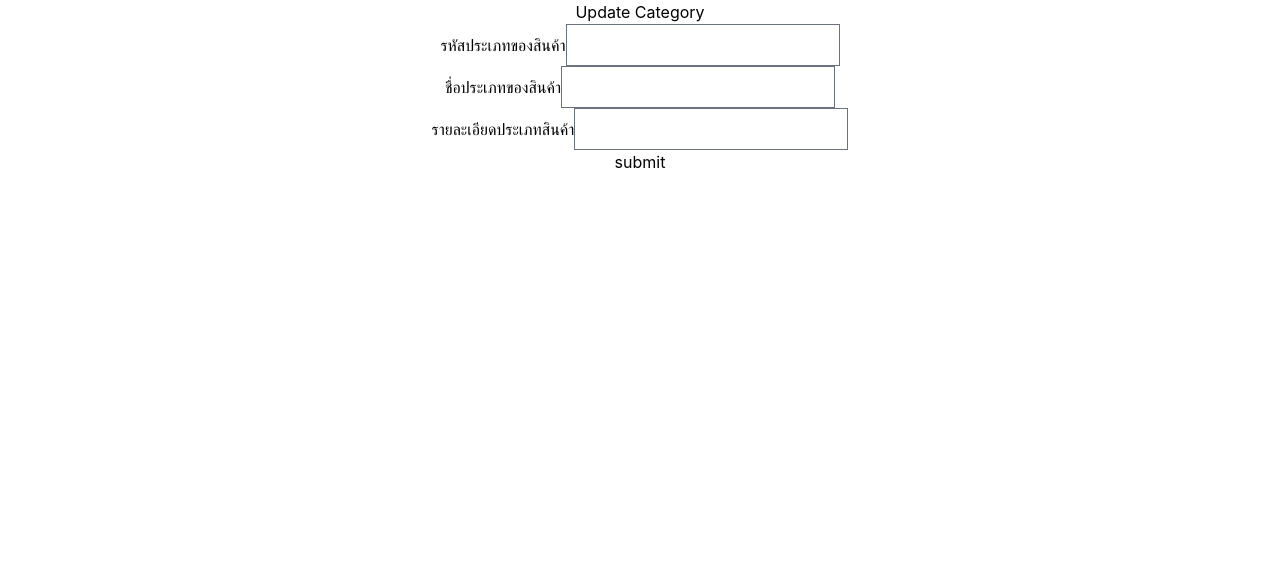
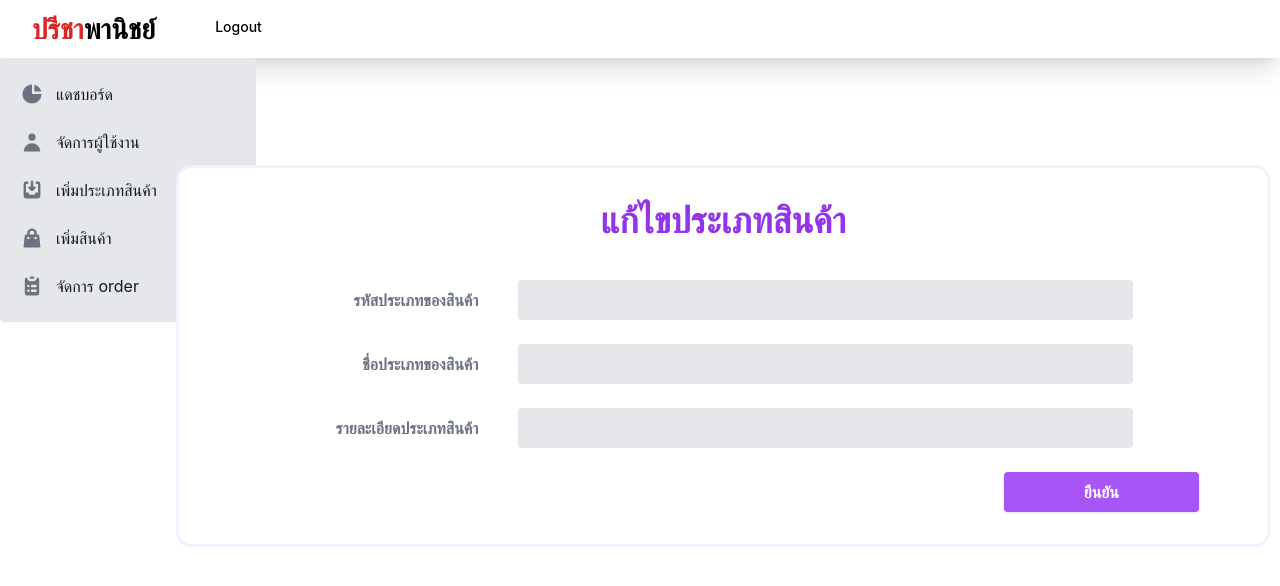
Before and after one commit to Zaiza2000/Project, a React (Create React App) app in the folder client/: page /admin/update-category/1 in a window 1280 px wide. Shown: the top 586 px of the page. Built offline with nearby package versions, Linux system fonts and the light colour scheme; no server answers.

Commit message:
Update (UpdateCategory)

```diff
--- a/client/src/components/page/admin/category/UpdateCategory.js
+++ b/client/src/components/page/admin/category/UpdateCategory.js
@@ -1,5 +1,8 @@
 import React, { useState, useEffect } from "react";
 import { useParams, useNavigate } from "react-router-dom";
+//page
+import MenubarAdmin from "../../../layouts/MenubarAdmin";
+import NavbarLogin from "../../../layouts/NavbarLogin";
 //function
 import {
   editCategory,
@@ -18,18 +21,17 @@ export default function UpdateCategory() {
   const [values, setValues] = useState(initialstate);
 
   useEffect(() => {
-   loadData()
+    loadData();
   }, []);
 
   const loadData = () => {
     getCategory(param.id)
-    .then((res) =>{
-        setValues({...values , ...res.data});
-
-    }).catch((err) =>{
+      .then((res) => {
+        setValues({ ...values, ...res.data });
+      })
+      .catch((err) => {
         console.log(err);
-
-    })
+      });
   };
   console.log(values);
 
@@ -42,58 +44,99 @@ export default function UpdateCategory() {
 
   const handleSubmit = (e) => {
     e.preventDefault();
-    editCategory(values.category_id,values)
-    .then((res)=>{
+    editCategory(values.category_id, values)
+      .then((res) => {
         console.log(res);
-        alert("Update Category success")
-        navigate("/admin/create-category")
-    }).catch((err)=>{
-        alert("Update Error!!!")
+        alert("Update Category success");
+        navigate("/admin/create-category");
+      })
+      .catch((err) => {
+        alert("Update Error!!!");
         console.log(err);
-    })
-
+      });
   };
 
   return (
     <div>
-      <h1>Update Category</h1>
-      <form onSubmit={handleSubmit}>
-        <div className="form-group">
-          <label>รหัสประเภทของสินค้า</label>
+      <NavbarLogin />
+      <MenubarAdmin />
+      <div className="mr-[1%] ml-[14%] mt-[-12%] rounded-xl bg-white p-6 ring ring-indigo-50 sm:p-8 ">
+        <h3 className="text-4xl font-bold text-purple-600">
+          แก้ไขประเภทสินค้า
+        </h3>
+        <form onSubmit={handleSubmit} className=" mr-[10%] mt-10  ">
+          <div className="md:flex md:items-center mb-6 ">
+            <div className="md:w-1/3">
+              <label
+                className="block text-gray-500 font-bold md:text-right mb-1 md:mb-0 pr-10"
+                for="inline-full-name"
+              >
+                รหัสประเภทของสินค้า
+              </label>
+            </div>
+            <div className="md:w-2/3">
               <input
-            className="form-control"
+                className="bg-gray-200 appearance-none border-2 border-gray-200 rounded w-full py-2 px-4 text-gray-700 leading-tight focus:outline-none focus:bg-white focus:border-purple-500"
                 type="number"
                 name="category_id"
                 value={values.category_id}
                 onChange={handleChange}
-            disabled
+                disabled //don't change category_id
               />
             </div>
-        <div className="form-group">
-          <label>ชื่อประเภทของสินค้า</label>
+          </div>
+          <div className="md:flex md:items-center mb-6">
+            <div className="md:w-1/3">
+              <label
+                className="block text-gray-500 font-bold md:text-right mb-1 md:mb-0 pr-10"
+                for="inline-full-name"
+              >
+                ชื่อประเภทของสินค้า
+              </label>
+            </div>
+            <div className="md:w-2/3">
               <input
-            className="form-control"
+                className="bg-gray-200 appearance-none border-2 border-gray-200 rounded w-full py-2 px-4 text-gray-700 leading-tight focus:outline-none focus:bg-white focus:border-purple-500"
                 type="text"
                 name="category_name"
                 value={values.category_name}
                 onChange={handleChange}
               />
             </div>
-        <div className="form-group">
-          <label>รายละเอียดประเภทสินค้า</label>
+          </div>
+          <div className="md:flex md:items-center mb-6">
+            <div className="md:w-1/3">
+              <label
+                className="block text-gray-500 font-bold md:text-right mb-1 md:mb-0 pr-10"
+                for="inline-full-name"
+              >
+                รายละเอียดประเภทสินค้า
+              </label>
+            </div>
+            <div className="md:w-2/3">
               <input
-            className="form-control"
+                className="bg-gray-200 appearance-none border-2 border-gray-200 rounded w-full py-2 px-4 text-gray-700 leading-tight focus:outline-none focus:bg-white focus:border-purple-500"
                 type="text"
                 name="category_detail"
                 value={values.category_detail}
                 onChange={handleChange}
               />
             </div>
+          </div>
 
-        <button type="submit" className="btn btn-primary">
-          submit
+          <div className="md:flex md:items-center">
+            <div className="md:w-1/3"></div>
+            <div className="md:w-2/3">
+              <button
+                className="ml-[79%] shadow bg-purple-500 hover:bg-purple-400 focus:shadow-outline focus:outline-none text-white font-bold py-2 px-20 rounded"
+                type="submit"
+              >
+                ยืนยัน
               </button>
+            </div>
+          </div>
         </form>
+      </div>
     </div>
   );
 }
```
Lines whose indentation alone changed are shown as unchanged.
